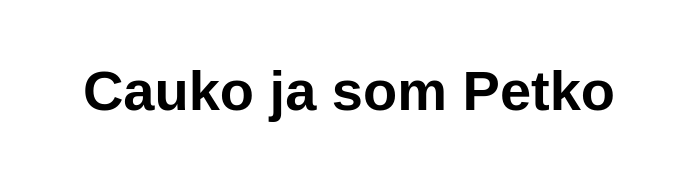
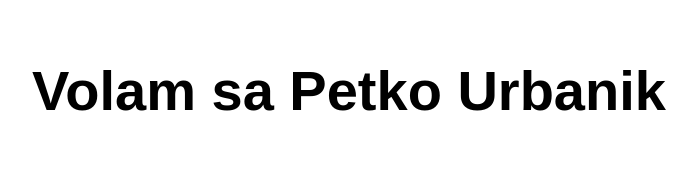
Before and after one commit to PURBAN6/peto, a website: page src/index.html in a window 1280 px wide. Shown: the whole page, without its empty margins (291-988 px from the left). Drawn offline with Linux system fonts and the light colour scheme.

Commit message:
Update index.html

```diff
--- a/src/index.html
+++ b/src/index.html
@@ -10,7 +10,7 @@
 
 <body>
   <main>
-    <h1>Cauko ja som Petko</h1>
+    <h1>Volam sa Petko Urbanik</h1>
   </main>
 </body>
 
```
